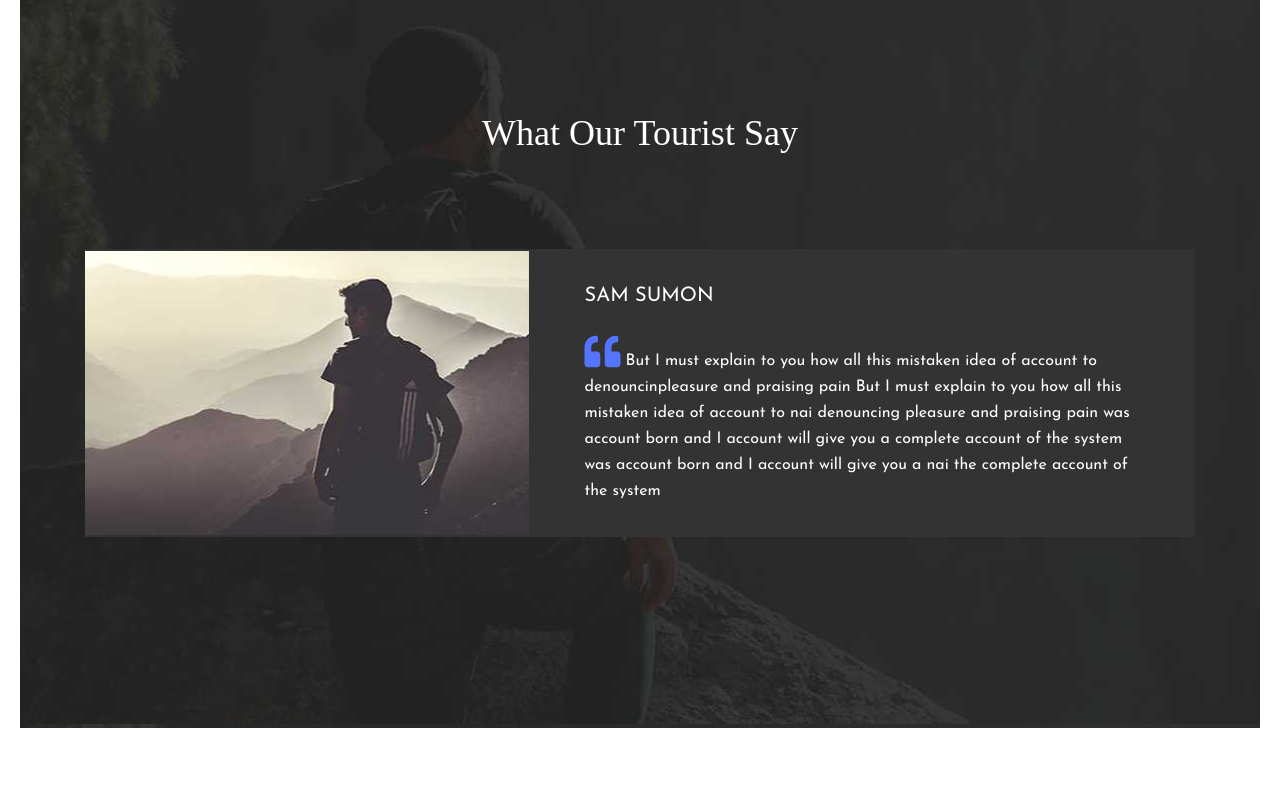
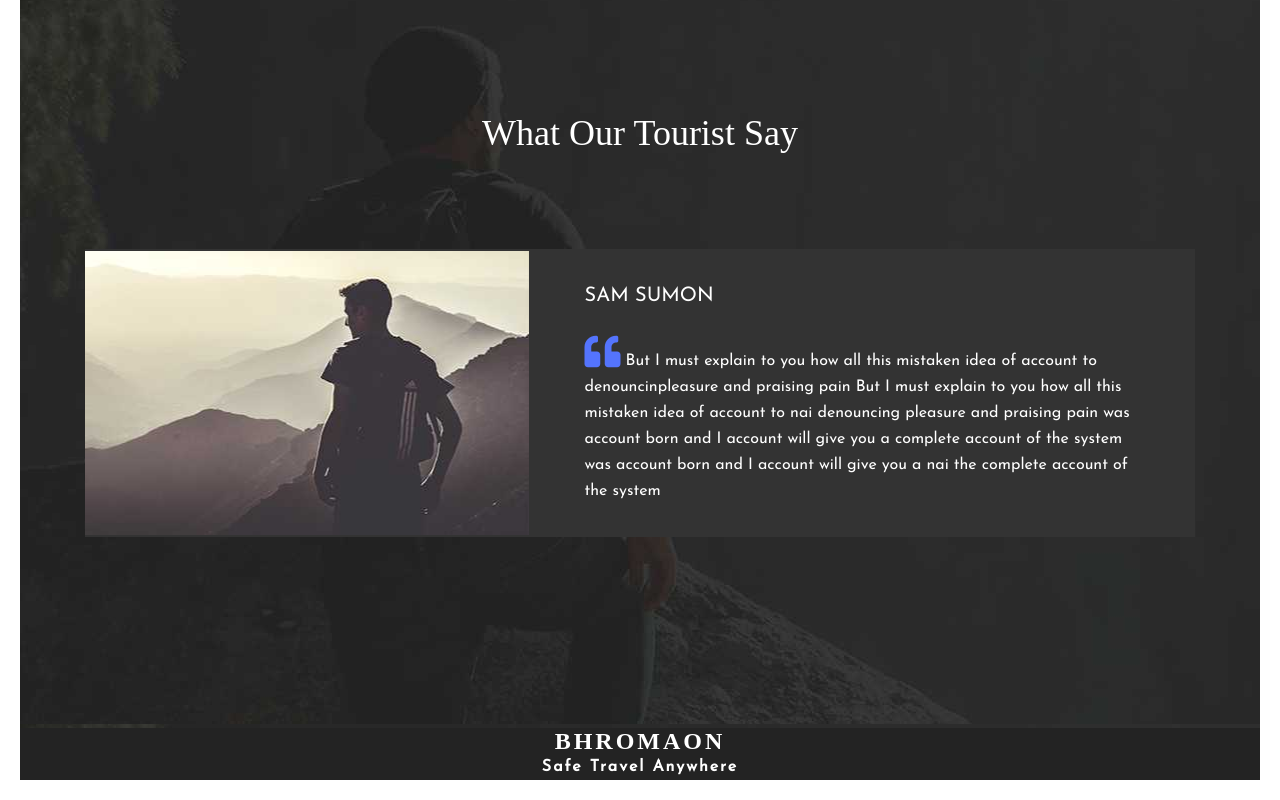
Before and after one commit to 123Irina/homework, a plain HTML site: page First test/index.html in a window 1280 px wide. Shown: the part 3200-4000 px from the top of the page. Before the commit the page ends 3966 px from the top, so only its background shows below. Drawn offline with Linux system fonts and the light colour scheme; a web font is replaced by a local one.

```diff
--- a/First test/css/style.css
+++ b/First test/css/style.css
@@ -249,3 +249,23 @@
     font-size: 36px;
     color: rgb(84,116,253);
 }
+footer {
+    background-color: #232323;
+    text-align: center;
+}
+footer .logo h2 {
+    font-size: 24px;
+    letter-spacing: 3px;
+    line-height: 26px;
+    color: rgb(255,255,255);
+    text-transform: uppercase;
+    font-weight: bold;
+
+}
+footer .logo p {
+    font-size: 16px;
+    letter-spacing: 2px;
+    line-height: 26px;
+    color: rgb(255,255,255);
+
+}
--- a/First test/index.html
+++ b/First test/index.html
@@ -104,7 +104,10 @@
         </div>
     </section>
     <footer>
-        <div class="logo"></div>
+        <div class="logo">
+            <h2>Bhromaon</h2>
+            <p>Safe Travel Anywhere</p>
+        </div>
     </footer>
 </body>
 </html>
```
